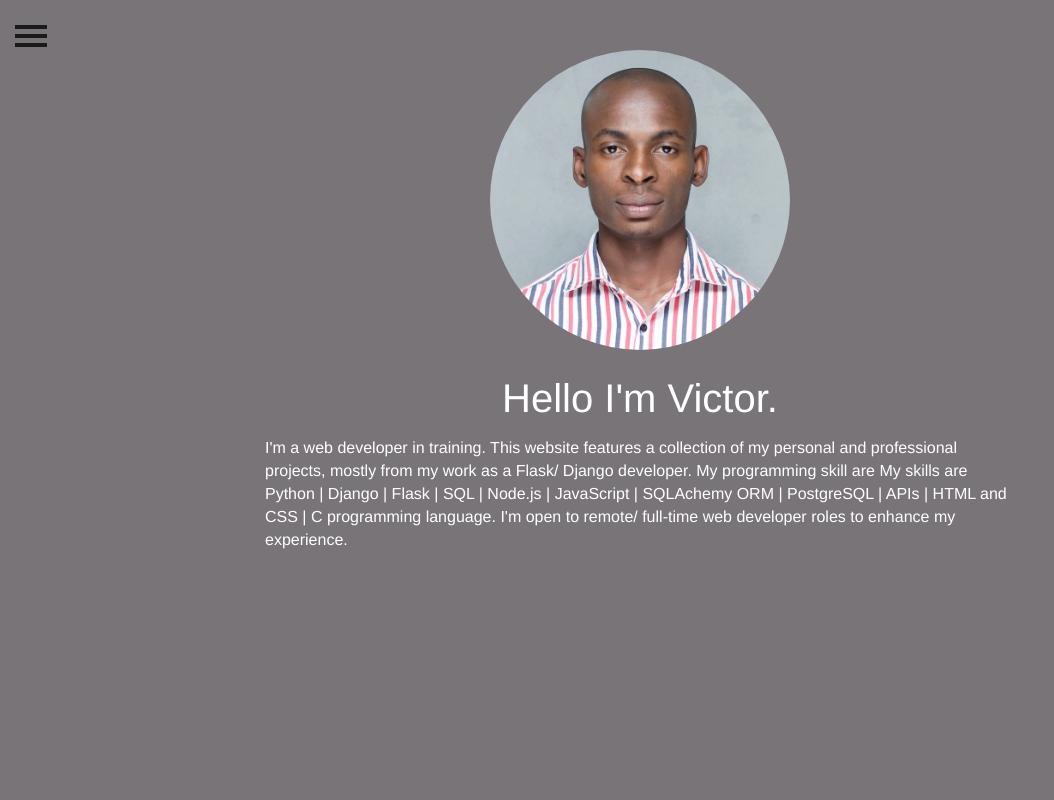
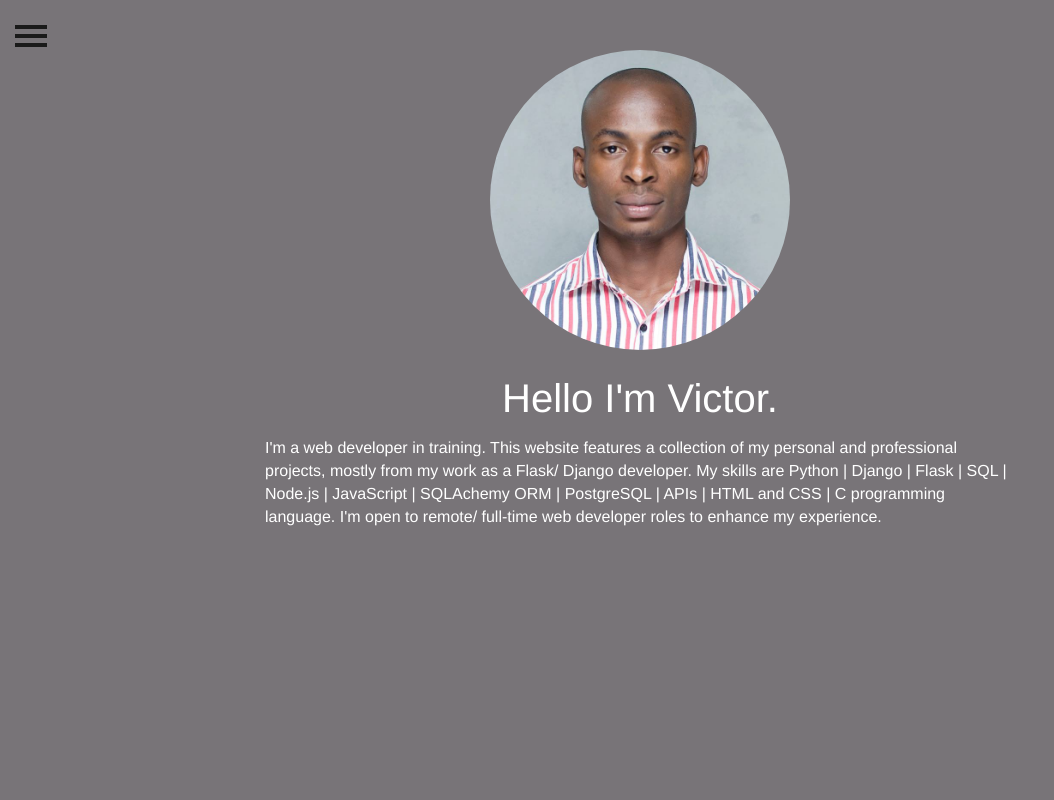
Before and after one commit to veekthor04/veekportfolio, a Django app: page / in a window 1280 px wide. Shown: the whole page, without its empty margins (0-1054 px from the left). Run offline with Django 3.2, Linux system fonts and the light colour scheme; some libraries are stand-ins or nearby versions.

Commit message:
changed skills

```diff
--- a/myprofile/templates/my_profile.html
+++ b/myprofile/templates/my_profile.html
@@ -6,7 +6,7 @@
   <img id="profile_pic" src="{% static 'img/vic.jpg' %}" alt="" width="100%" >
 </div>
 <p id="first" class="center">Hello I'm Victor.</p>
-<P id="second">I'm a web developer in training. This website features a collection of my personal and professional projects, mostly from my work as a Flask/ Django developer. My programming skill are My skills are Python | Django | Flask | SQL | Node.js | JavaScript | SQLAchemy ORM | PostgreSQL | APIs | HTML and CSS | C programming language. I'm open to remote/ full-time web developer roles to enhance my experience.</p>
+<P id="second">I'm a web developer in training. This website features a collection of my personal and professional projects, mostly from my work as a Flask/ Django developer. My skills are Python | Django | Flask | SQL | Node.js | JavaScript | SQLAchemy ORM | PostgreSQL | APIs | HTML and CSS | C programming language. I'm open to remote/ full-time web developer roles to enhance my experience.</p>
 {% endblock %}
 
 
```
